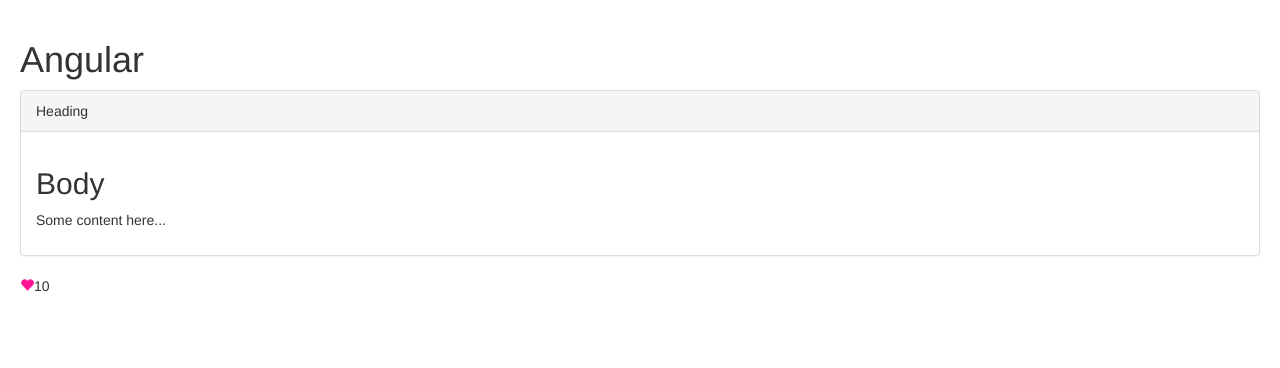
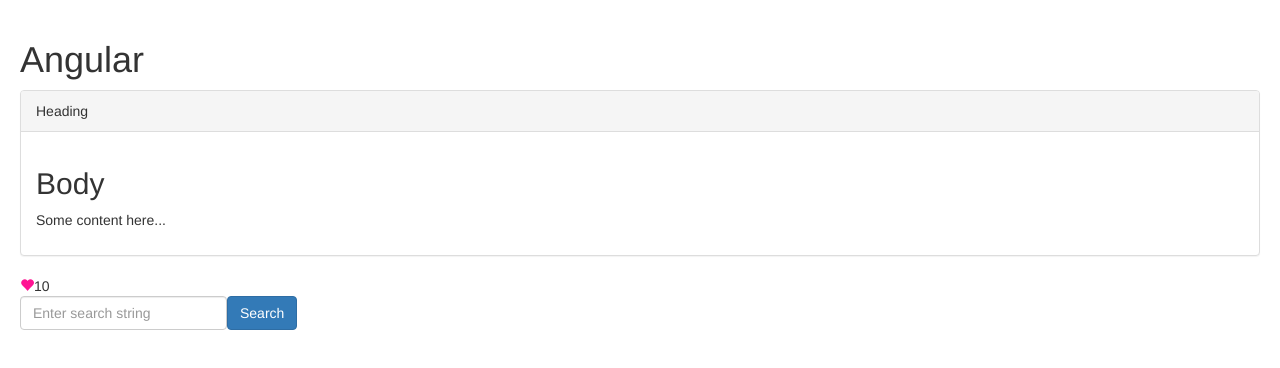
Before and after one commit to GoAlek/first-angular-app, an Angular app: page / in a window 1280 px wide. Shown: the top 368 px of the page. Built offline with nearby package versions, Linux system fonts and the light colour scheme.

Commit message:
adde Itunes component

```diff
--- a/src/app/app.component.html
+++ b/src/app/app.component.html
@@ -10,3 +10,5 @@
 <app-like
         [likesCount]="tweet.likesCount"
         [isActive]="tweet.isLiked"></app-like>
+
+<app-itunes></app-itunes>
--- /dev/null
+++ b/src/app/itunes-search.service.ts
@@ -0,0 +1,22 @@
+import { Injectable } from '@angular/core';
+import { Observable } from 'rxjs/Observable';
+import { ItunesItem } from './itunes/itunes-item';
+import { HttpClient } from '@angular/common/http';
+
+@Injectable()
+export class ItunesSearchService {
+  apiRoot = 'https://itunes.apple.com/search';
+  results: Object[];
+  loading: boolean;
+
+  constructor(private httpClient: HttpClient) {
+    this.results = [];
+    this.loading = false;
+  }
+
+  search(term: string): Observable<ItunesItem[]> {
+    const apiURL = `${this.apiRoot}?term=${term}&media=music&limit=20`;
+    return this.httpClient.get<ItunesItem[]>(apiURL);
+  }
+
+}
--- /dev/null
+++ b/src/app/itunes/itunes-item.ts
@@ -0,0 +1,7 @@
+export class ItunesItem {
+    constructor(public name: string,
+                public artist: string,
+                public link: string,
+                public thumbnail: string,
+                public artistId: string) {}
+}
--- /dev/null
+++ b/src/app/itunes/itunes.component.html
@@ -0,0 +1,24 @@
+<form class="form-inline">
+  <div class="form-group">
+    <input type="search"
+           class="form-control"
+           placeholder="Enter search string"
+           #search>
+  </div>
+  <button class="btn btn-primary"
+          (click)="doSearch(search.value)">
+          Search
+  </button>
+</form>
+<div class="text-center">
+  <p class="lead" *ngIf="loading">Loading...</p>
+</div>
+<ul class="list-group">
+  <li class="list-group-item"
+      *ngFor="let track of result">
+    <img src="{{track.artworkUrl30}}">
+    <a target="_blank"
+       href="{{track.trackViewUrl}}">{{ track.trackName }}
+    </a>
+  </li>
+</ul>
--- /dev/null
+++ b/src/app/itunes/itunes.component.ts
@@ -0,0 +1,24 @@
+import { Component, OnInit } from '@angular/core';
+import { ItunesSearchService } from '../itunes-search.service';
+import { ItunesItem } from './itunes-item';
+
+@Component({
+  selector: 'app-itunes',
+  templateUrl: './itunes.component.html',
+  styleUrls: ['./itunes.component.css']
+})
+export class ItunesComponent {
+  private loading = false;
+  private result: ItunesItem[];
+
+  constructor(private itunesSearch: ItunesSearchService) { }
+
+  doSearch(term: string) {
+    this.loading = true;
+    this.itunesSearch.search(term).subscribe( data => {
+      this.loading = false;
+      this.result = data['results'];
+    });
+  }
+
+}
```
Also changed, not shown: src/app/app.module.ts (+9 -3 lines), src/app/itunes/itunes.component.css (added), 2 other files (tests, documents, lock files or other folders).
